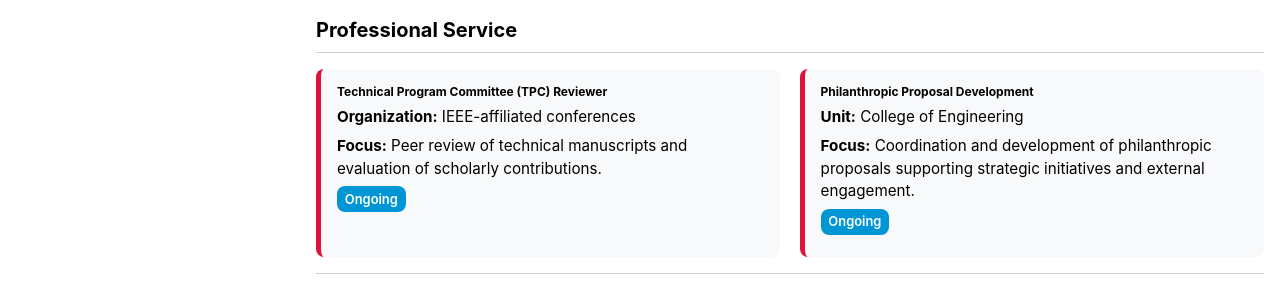
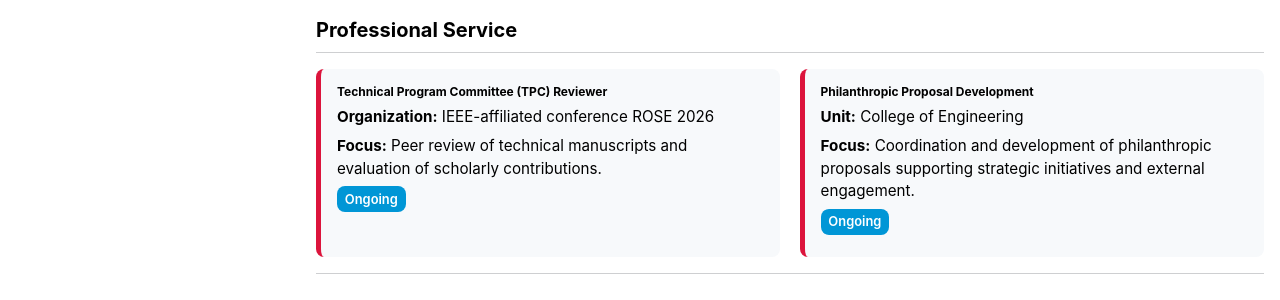
Before and after one commit to srsapireddy/srsapireddy.github.io, a Jekyll site: the page built from _pages/service.md, in a window 1280 px wide and 900 px high, scrolled down 313 px. Shown: the part 235-535 px from the top of the window. Built offline with Jekyll 4.4.1, drawn with Linux system fonts in a browser that asks for light colours; cached includes are drawn as plain includes; nearby versions of some CDN libraries.

Commit message:
Update service.md

```diff
--- a/_pages/service.md
+++ b/_pages/service.md
@@ -80,7 +80,7 @@ toc: false
 
 <div class="service-card">
 <h4>Technical Program Committee (TPC) Reviewer</h4>
-<p><strong>Organization:</strong> IEEE-affiliated conferences</p>
+<p><strong>Organization:</strong> IEEE-affiliated conference ROSE 2026</p>
 <p><strong>Focus:</strong> Peer review of technical manuscripts and evaluation of scholarly contributions.</p>
 <p><span class="badge">Ongoing</span></p>
 </div>
```
